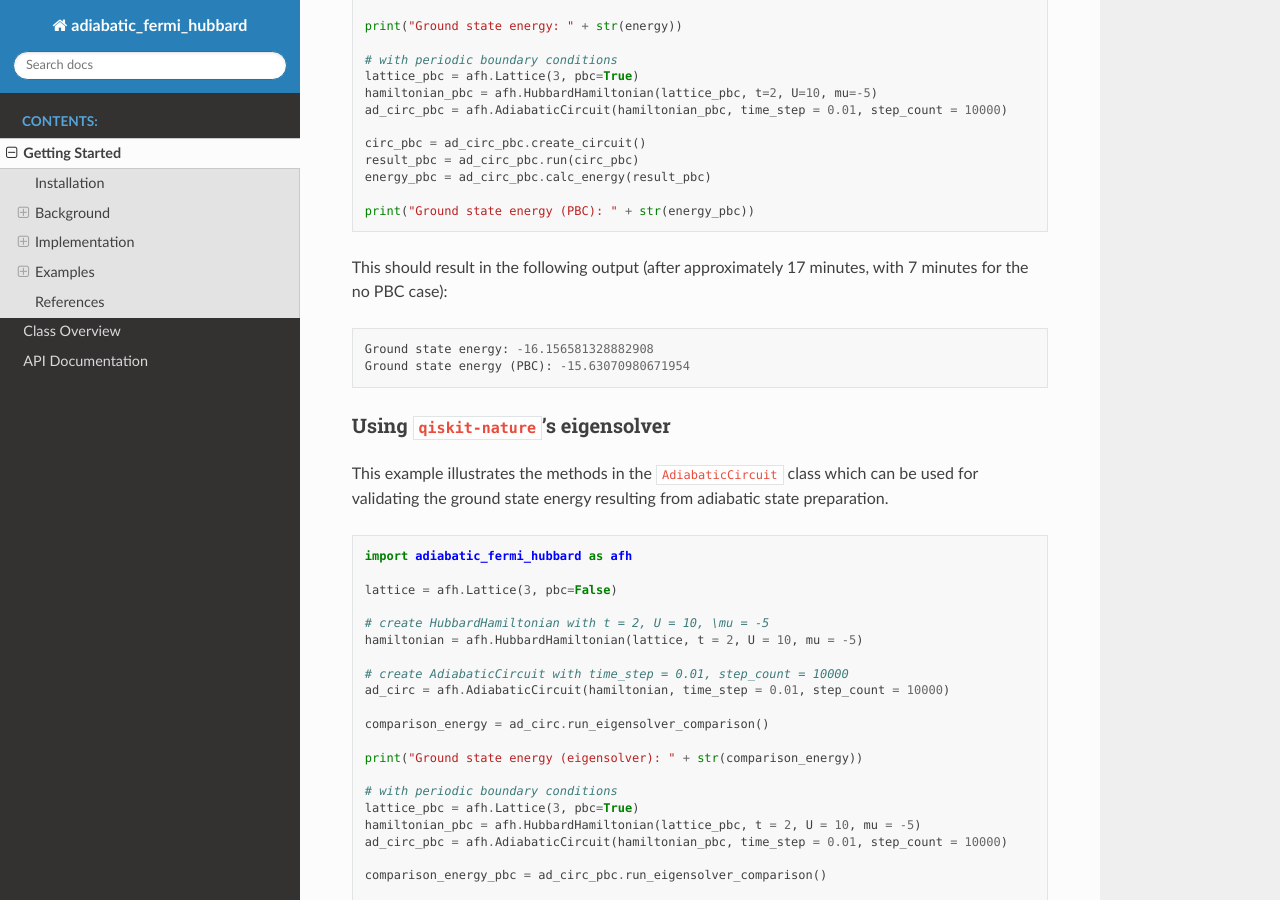
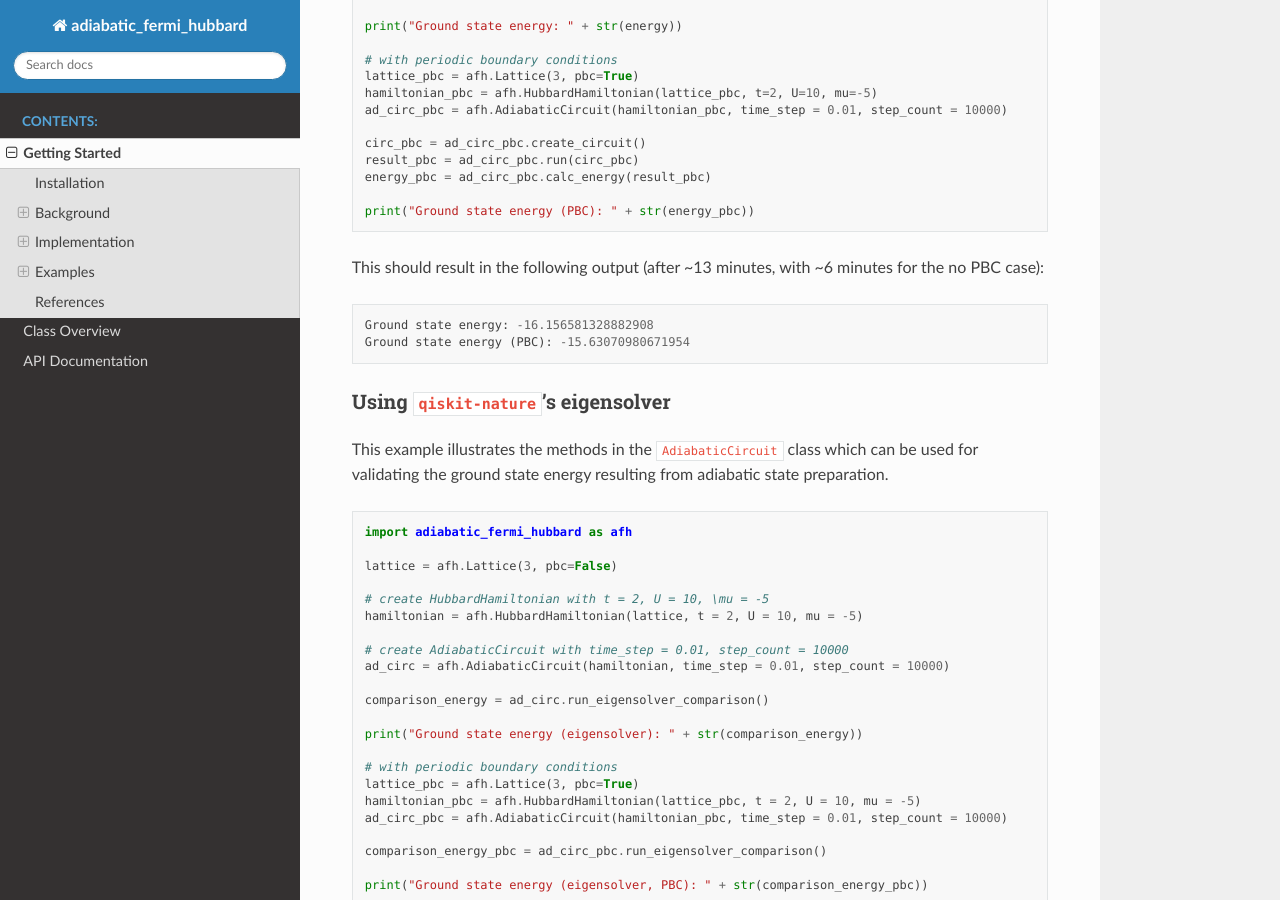
Before and after one commit to y-pleim/adiabatic_fermi_hubbard, a Sphinx documentation site: the page built from docs/getting_started.rst, in a window 1280 px wide and 900 px high, scrolled down 9193 px. Built offline with Sphinx 7.4.7 and the Read the Docs theme 2.0.0, drawn with Linux system fonts in a browser that asks for light colours; the version number could not be read and is left out; some of the changed text lies outside the part shown.

Commit message:
typo on example

```diff
--- a/docs/getting_started.rst
+++ b/docs/getting_started.rst
@@ -374,7 +374,7 @@ adiabatic state preparation.
 
     print("Ground state energy (PBC): " + str(energy_pbc))
 
-This should result in the following output (after approximately 17 minutes, with 7 minutes for the no PBC case):
+This should result in the following output (after ~13 minutes, with ~6 minutes for the no PBC case):
 
 ::
 
```
Also changed, not shown: other parts of docs/getting_started.rst (+1 -3 lines).
